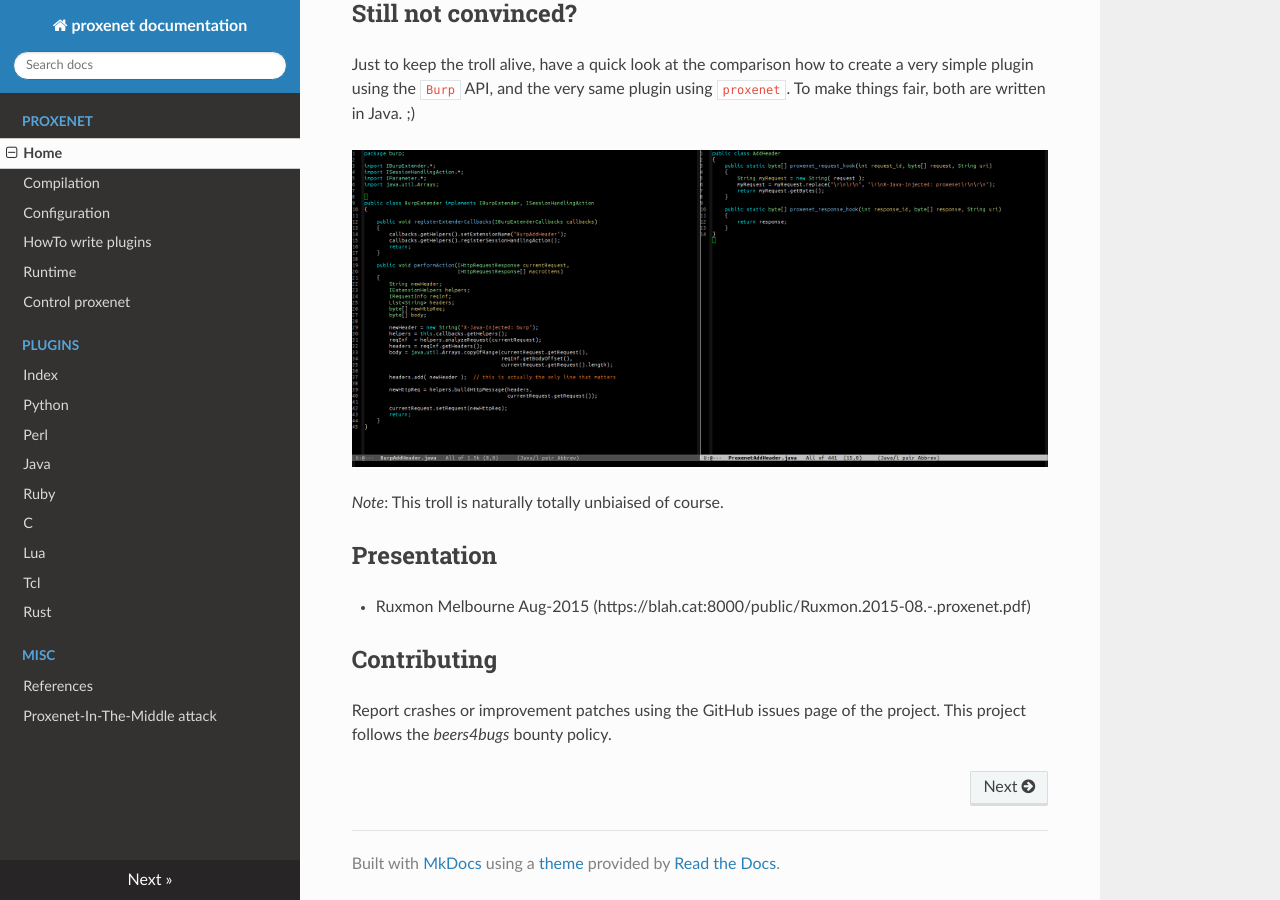
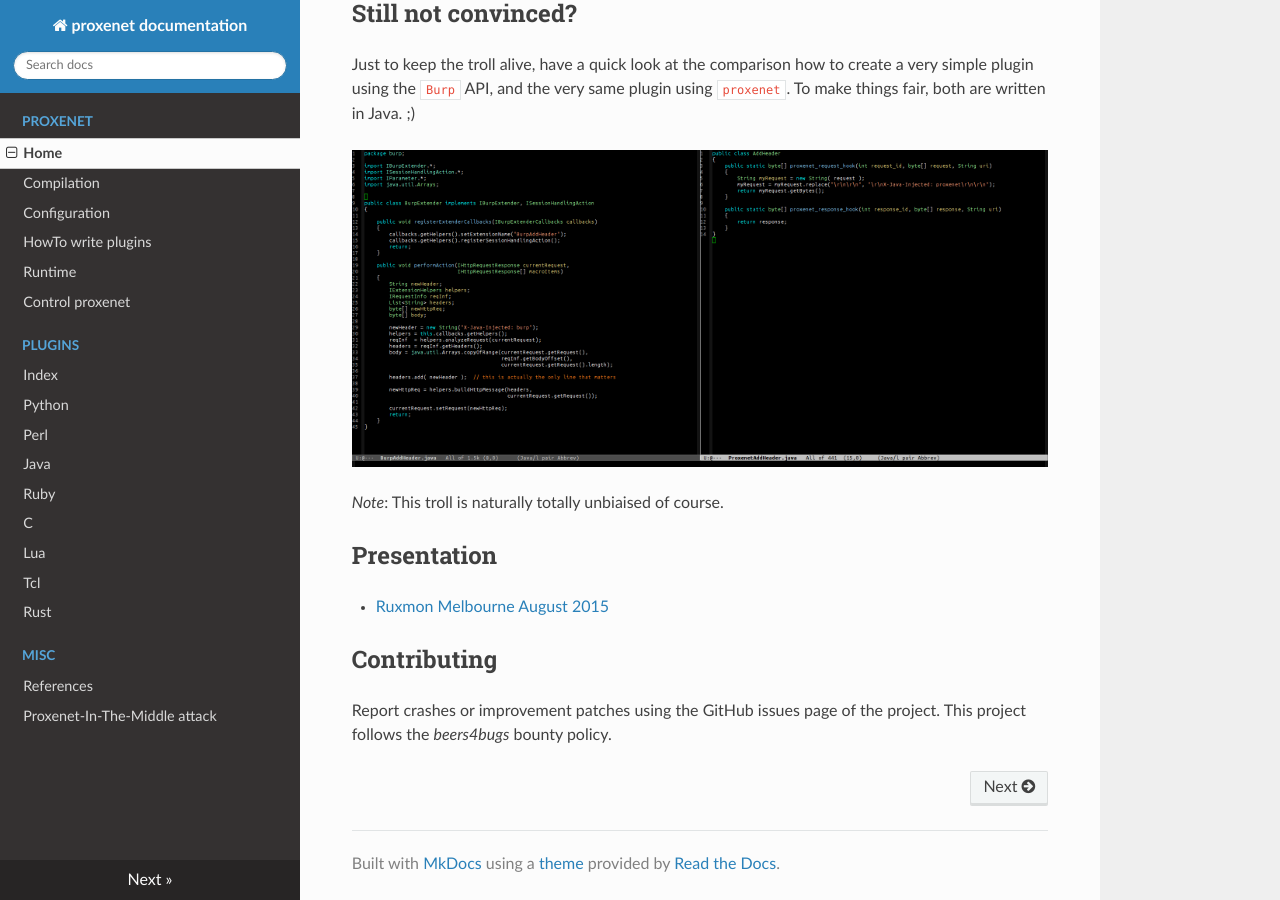
Before and after one commit to hugsy/proxenet, an MkDocs documentation site: the page built from docs/index.md, in a window 1280 px wide and 900 px high, scrolled down 2912 px. Built offline with MkDocs 1.6.1, drawn with Linux system fonts in a browser that asks for light colours; nearby versions of some CDN libraries; old or Windows-style settings are respelled for this version of MkDocs.

Commit message:
Update index.md

```diff
--- a/docs/index.md
+++ b/docs/index.md
@@ -121,7 +121,7 @@
 
 ## Presentation
 
- - Ruxmon Melbourne Aug-2015 (https://blah.cat:8000/public/Ruxmon.2015-08.-.proxenet.pdf)
+ - [Ruxmon Melbourne August 2015](http://christophe.alladoum.free.fr/public/ruxmon-08-15/)
 
 ## Contributing
 
```
